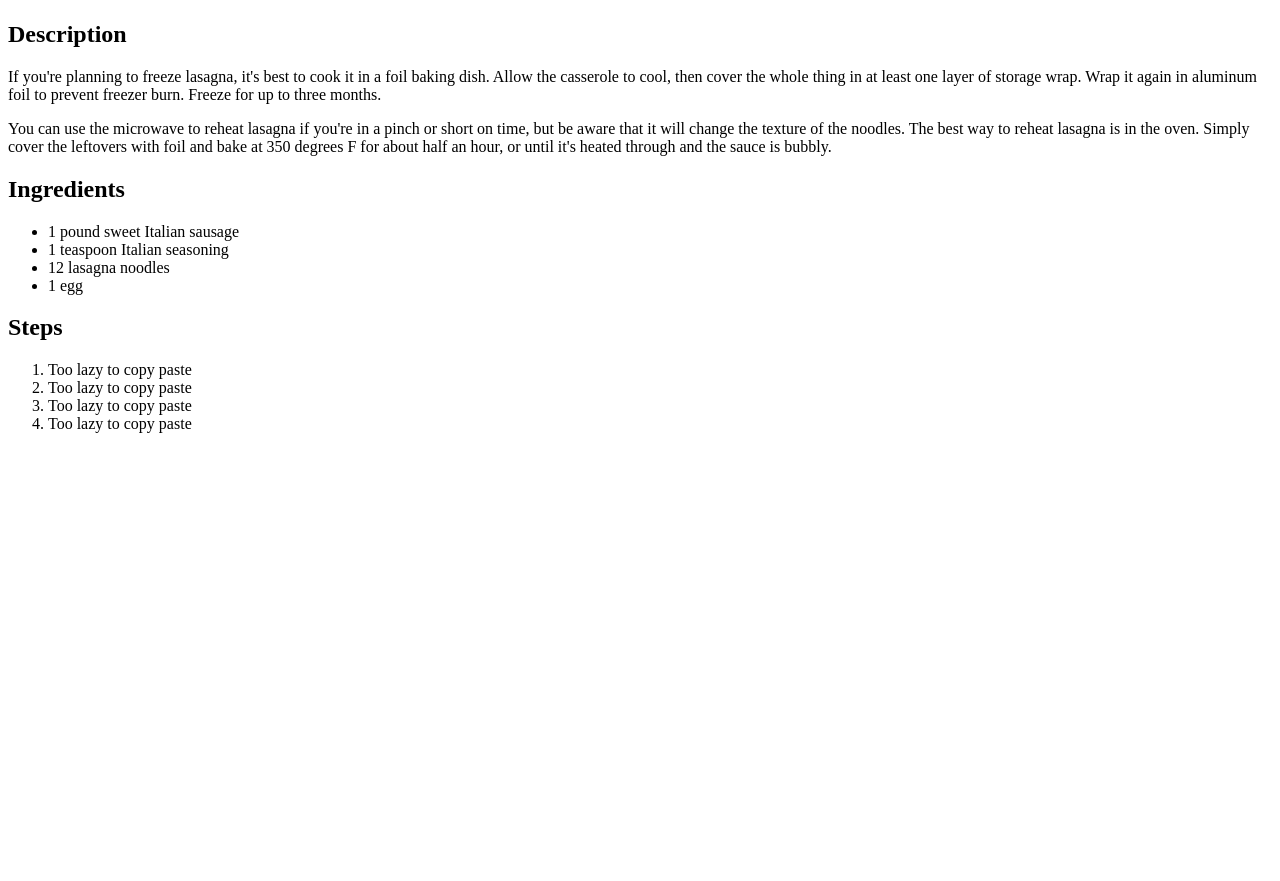
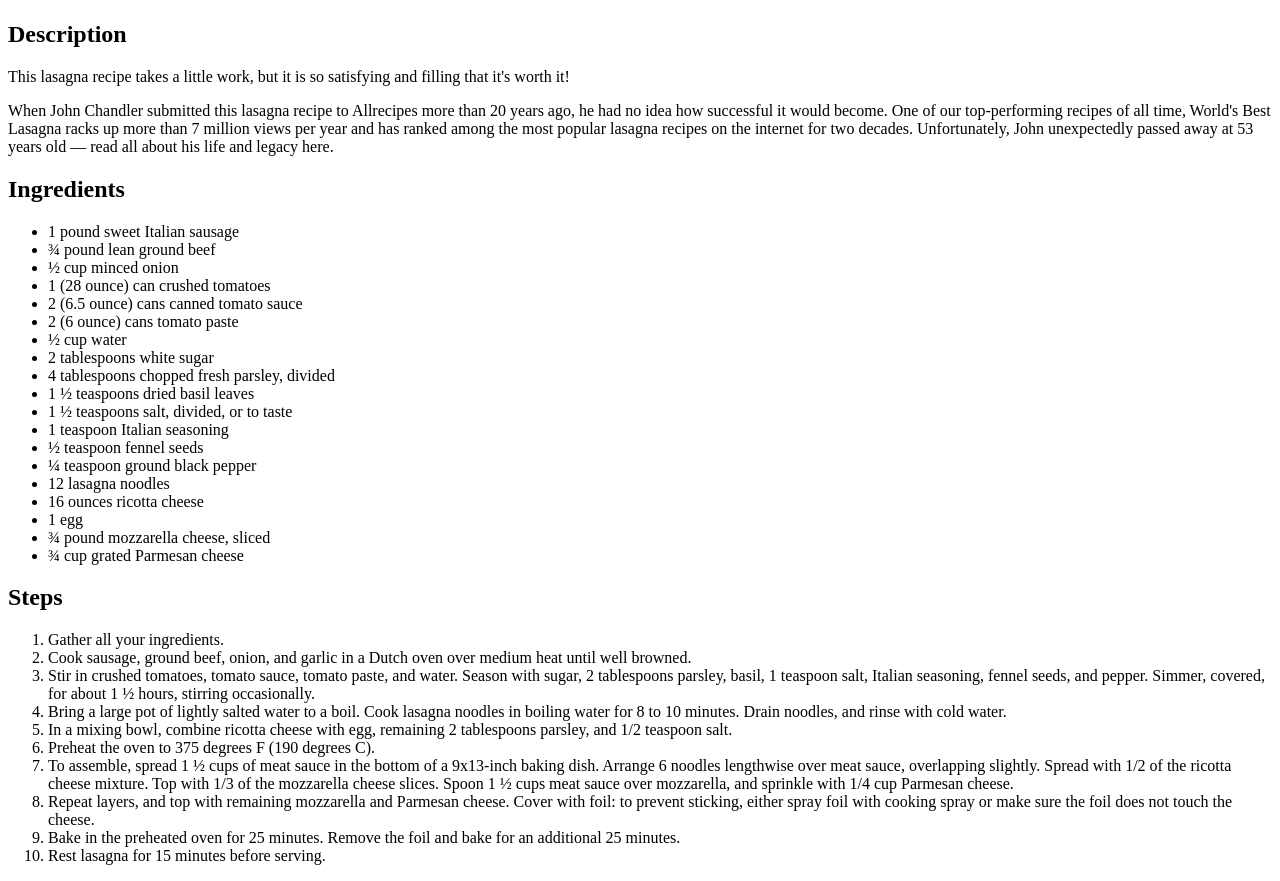
Before and after one commit to mialunn/odin-recepies, a plain HTML site: page recipes/lasagna.html in a window 1280 px wide. Shown: the part 383-1264 px from the top of the page. Before the commit the page ends 832 px from the top, so only its background shows below. Drawn offline with Linux system fonts and the light colour scheme.

Commit message:
Updating ingredients and instructions to cook

```diff
--- a/recipes/lasagna.html
+++ b/recipes/lasagna.html
@@ -15,34 +15,83 @@
 
     <h2>Description</h2>
     <p>
-      If you're planning to freeze lasagna, it's best to cook it in a foil
-      baking dish. Allow the casserole to cool, then cover the whole thing in at
-      least one layer of storage wrap. Wrap it again in aluminum foil to prevent
-      freezer burn. Freeze for up to three months.
+      This lasagna recipe takes a little work, but it is so satisfying and
+      filling that it's worth it!
     </p>
 
     <p>
-      You can use the microwave to reheat lasagna if you're in a pinch or short
-      on time, but be aware that it will change the texture of the noodles. The
-      best way to reheat lasagna is in the oven. Simply cover the leftovers with
-      foil and bake at 350 degrees F for about half an hour, or until it's
-      heated through and the sauce is bubbly.
+      When John Chandler submitted this lasagna recipe to Allrecipes more than
+      20 years ago, he had no idea how successful it would become. One of our
+      top-performing recipes of all time, World's Best Lasagna racks up more
+      than 7 million views per year and has ranked among the most popular
+      lasagna recipes on the internet for two decades. Unfortunately, John
+      unexpectedly passed away at 53 years old — read all about his life and
+      legacy here.
     </p>
 
     <h2>Ingredients</h2>
     <ul>
       <li>1 pound sweet Italian sausage</li>
+      <li>¾ pound lean ground beef</li>
+      <li>½ cup minced onion</li>
+      <li>1 (28 ounce) can crushed tomatoes</li>
+      <li>2 (6.5 ounce) cans canned tomato sauce</li>
+      <li>2 (6 ounce) cans tomato paste</li>
+      <li>½ cup water</li>
+      <li>2 tablespoons white sugar</li>
+      <li>4 tablespoons chopped fresh parsley, divided</li>
+      <li>1 ½ teaspoons dried basil leaves</li>
+      <li>1 ½ teaspoons salt, divided, or to taste</li>
       <li>1 teaspoon Italian seasoning</li>
+      <li>½ teaspoon fennel seeds</li>
+      <li>¼ teaspoon ground black pepper</li>
       <li>12 lasagna noodles</li>
+      <li>16 ounces ricotta cheese</li>
       <li>1 egg</li>
+      <li>¾ pound mozzarella cheese, sliced</li>
+      <li>¾ cup grated Parmesan cheese</li>
     </ul>
 
     <h2>Steps</h2>
     <ol>
-      <li>Too lazy to copy paste</li>
-      <li>Too lazy to copy paste</li>
-      <li>Too lazy to copy paste</li>
-      <li>Too lazy to copy paste</li>
+      <li>Gather all your ingredients.</li>
+      <li>
+        Cook sausage, ground beef, onion, and garlic in a Dutch oven over medium
+        heat until well browned.
+      </li>
+      <li>
+        Stir in crushed tomatoes, tomato sauce, tomato paste, and water. Season
+        with sugar, 2 tablespoons parsley, basil, 1 teaspoon salt, Italian
+        seasoning, fennel seeds, and pepper. Simmer, covered, for about 1 ½
+        hours, stirring occasionally.
+      </li>
+      <li>
+        Bring a large pot of lightly salted water to a boil. Cook lasagna
+        noodles in boiling water for 8 to 10 minutes. Drain noodles, and rinse
+        with cold water.
+      </li>
+      <li>
+        In a mixing bowl, combine ricotta cheese with egg, remaining 2
+        tablespoons parsley, and 1/2 teaspoon salt.
+      </li>
+      <li>Preheat the oven to 375 degrees F (190 degrees C).</li>
+      <li>
+        To assemble, spread 1 ½ cups of meat sauce in the bottom of a 9x13-inch
+        baking dish. Arrange 6 noodles lengthwise over meat sauce, overlapping
+        slightly. Spread with 1/2 of the ricotta cheese mixture. Top with 1/3 of
+        the mozzarella cheese slices. Spoon 1 ½ cups meat sauce over mozzarella,
+        and sprinkle with 1/4 cup Parmesan cheese.
+      </li>
+      <li>
+        Repeat layers, and top with remaining mozzarella and Parmesan cheese.
+        Cover with foil: to prevent sticking, either spray foil with cooking
+        spray or make sure the foil does not touch the cheese.
+      </li>
+      <li>
+        Bake in the preheated oven for 25 minutes. Remove the foil and bake for
+        an additional 25 minutes.
+      </li>
+      <li>Rest lasagna for 15 minutes before serving.</li>
     </ol>
   </body>
 </html>
```
Also changed, not shown: recipes/pizza.html (+19 -20 lines).
